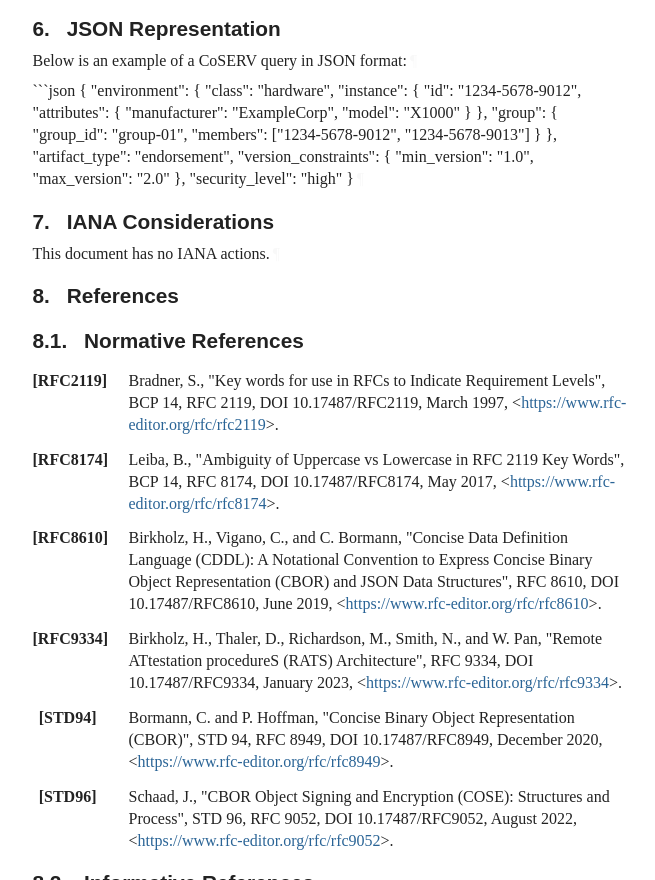
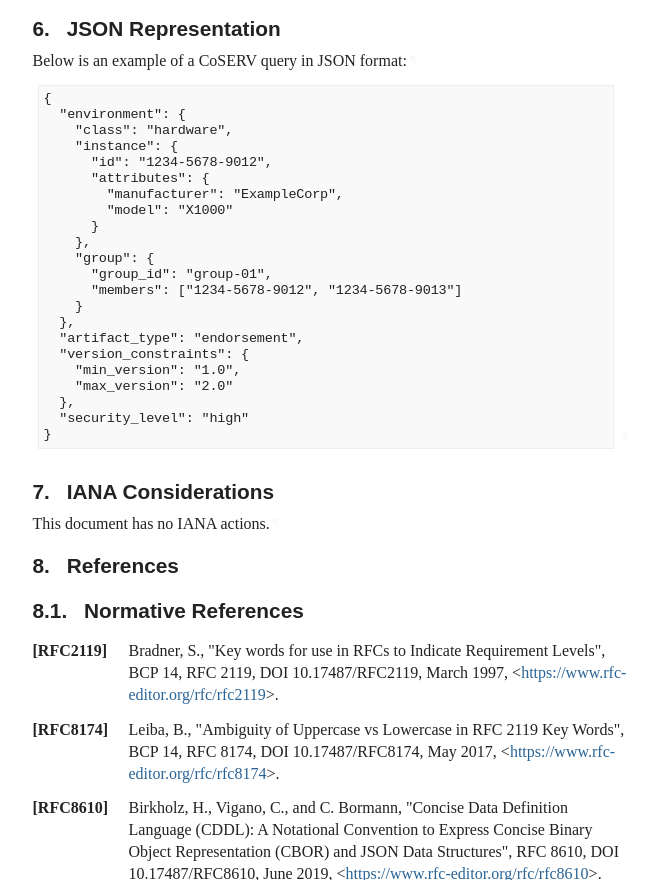
Before and after one commit to rats-endorsements-distribution/draft-howard-rats-coserv, a plain HTML site: page draft-rats-howard-coserv.html in a window 1280 px wide. Shown: the part 2902-3782 px from the top of the page, without its empty margins (92-747 px from the left). Drawn offline with Linux system fonts and the light colour scheme; a web font is replaced by a local one.

Commit message:
Script updating gh-pages from 9a21bf9. [ci skip]

````diff
--- a/draft-rats-howard-coserv.html
+++ b/draft-rats-howard-coserv.html
@@ -1332,7 +1332,8 @@ and <span><a href="https://rfc-editor.org/rfc/rfc8610#appendix-G" class="relref"
 <a href="#section-6" class="section-number selfRef">6. </a><a href="#name-json-representation" class="section-name selfRef">JSON Representation</a>
       </h2>
 <p id="section-6-1">Below is an example of a CoSERV query in JSON format:<a href="#section-6-1" class="pilcrow">¶</a></p>
-<p id="section-6-2">```json
+<div class="lang-json sourcecode" id="section-6-2">
+<pre>
 {
   "environment": {
     "class": "hardware",
@@ -1354,7 +1355,9 @@ and <span><a href="https://rfc-editor.org/rfc/rfc8610#appendix-G" class="relref"
     "max_version": "2.0"
   },
   "security_level": "high"
-}<a href="#section-6-2" class="pilcrow">¶</a></p>
+}
+</pre><a href="#section-6-2" class="pilcrow">¶</a>
+</div>
 </section>
 </div>
 <div id="iana-considerations">
````
Also changed, not shown: draft-rats-howard-coserv.txt.
